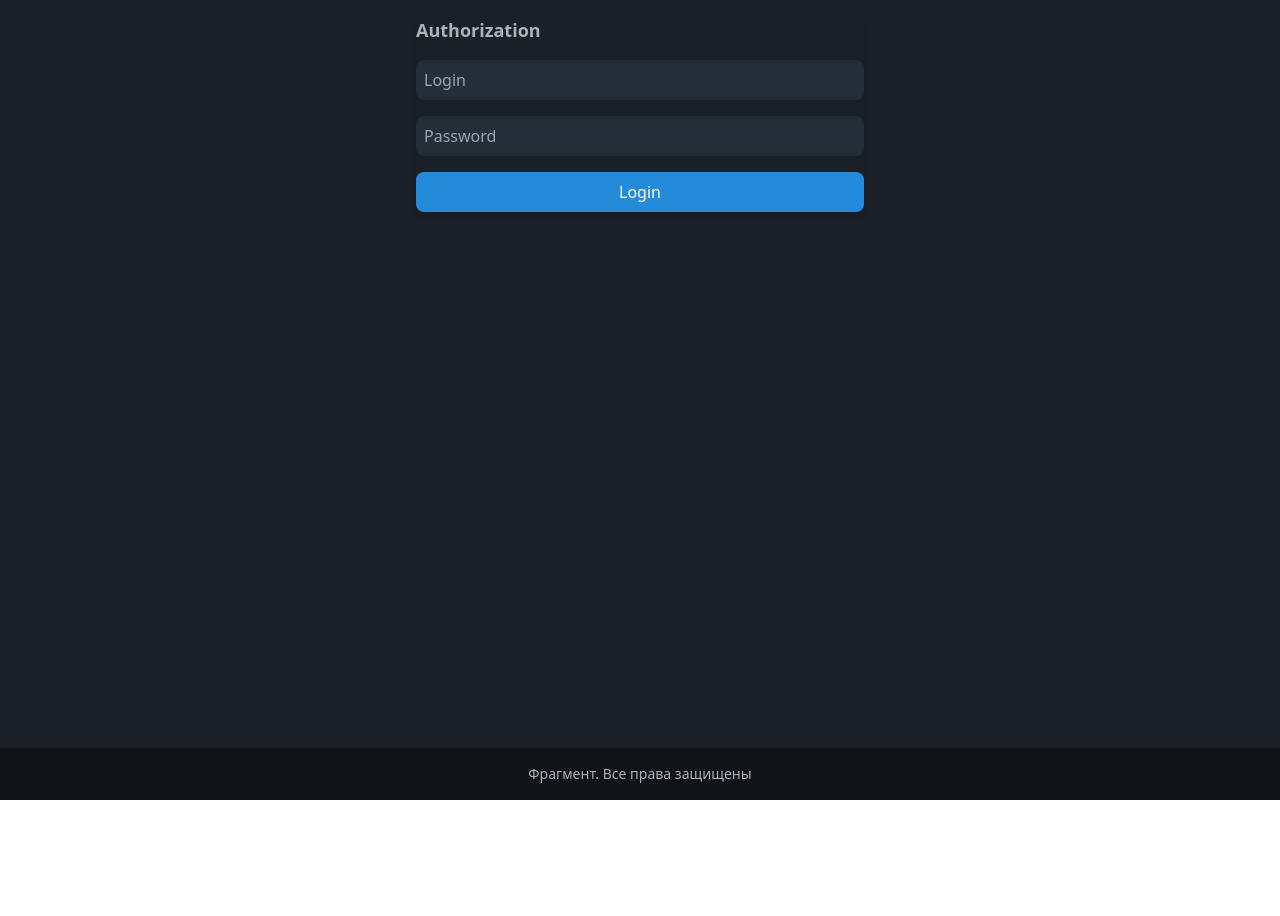
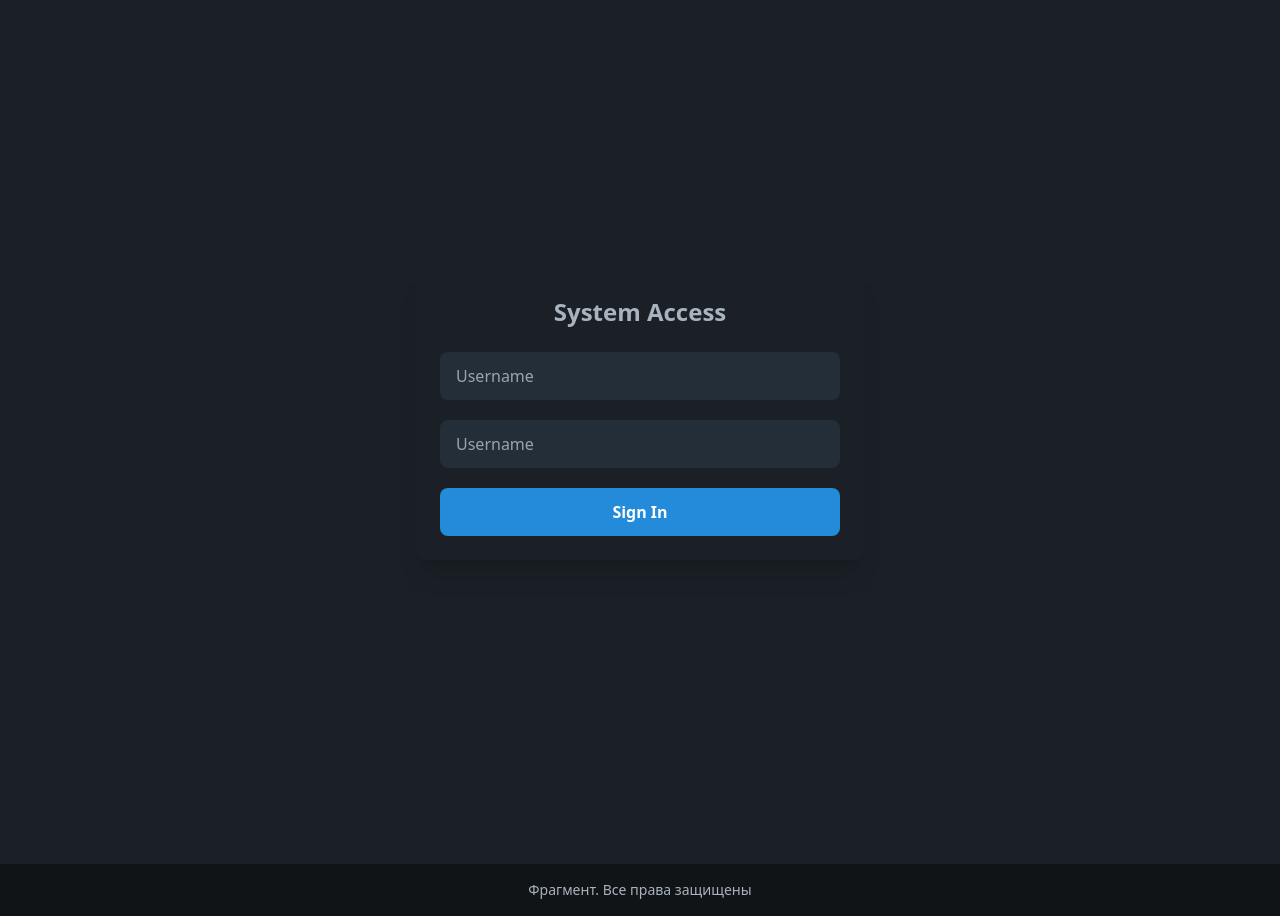
Before and after one commit to cxrsedhappy/Report-system, a React (Vite) app in the folder frontend/: page / in a window 1280 px wide. Before the commit the page ends 800 px from the top, so only its background shows below. Built offline with nearby package versions, Linux system fonts and the light colour scheme.

Commit message:
Design fixes and security

```diff
--- a/frontend/src/App.jsx
+++ b/frontend/src/App.jsx
@@ -1,17 +1,21 @@
 import {useState, useEffect, useContext} from "react";
 import { Routes, Route, Navigate } from "react-router-dom";
-import Header from "./components/Header.jsx";
+
+import {ThemeContext} from "./context/ThemeContext";
+import Cookies from "js-cookie";
+
+import Authorization from "./components/Authorization.jsx"
+import Heading from "./components/Heading.jsx";
 import Footer from "./components/Footer.jsx";
-import Authorization from "./components/Authorization.jsx";
 import LoadingBar from "./components/LoadingBar.jsx";
+import ProtectedRoute from "./components/ProtectedRoute.jsx";
+
 import UsersPage from "./pages/UsersPage";
 import PerformancePage from "./pages/PerformancePage";
 import DiplomasPage from "./pages/DiplomasPage";
 import StudentsPage from "./pages/StudentsPage";
 import GroupsPage from "./pages/GroupsPage.jsx";
 import AddSubjectPage from "./pages/AddSubjectPage";
-import {ThemeContext} from "./context/ThemeContext";
-import Cookies from "js-cookie";
 
 const validateToken = (token) => {
   try {
@@ -48,17 +52,41 @@ const App = () => {
     <div className={`flex flex-col min-h-screen bg-${theme}-bg duration-200`}>
       <LoadingBar isLoading={isLoading} />
 
-      {isAuthenticated && <Header />}
+      {isAuthenticated && <Heading />}
 
       <div className="flex-grow duration-200">
         {isAuthenticated ? (
           <Routes>
-            <Route path="/groups" element={<GroupsPage />} />
-            <Route path="/users" element={<UsersPage />} />
-            <Route path="/performance" element={<PerformancePage />} />
-            <Route path="/diplomas" element={<DiplomasPage />} />
-            <Route path="/students" element={<StudentsPage />} />
-            <Route path="/add-subject" element={<AddSubjectPage />} />
+            <Route path="/groups" element={
+              <ProtectedRoute isAuthenticated={isAuthenticated}>
+                <GroupsPage />
+              </ProtectedRoute>
+            }/>
+            <Route path="/users" element={
+              <ProtectedRoute isAuthenticated={isAuthenticated}>
+                <UsersPage />
+              </ProtectedRoute>
+            }/>
+            <Route path="/performance" element={
+              <ProtectedRoute isAuthenticated={isAuthenticated}>
+                <PerformancePage />
+              </ProtectedRoute>
+            }/>
+            <Route path="/diplomas" element={
+              <ProtectedRoute isAuthenticated={isAuthenticated}>
+                <DiplomasPage />
+              </ProtectedRoute>
+            }/>
+            <Route path="/students" element={
+              <ProtectedRoute isAuthenticated={isAuthenticated}>
+                <StudentsPage />
+              </ProtectedRoute>
+            }/>
+            <Route path="/add-subject" element={
+              <ProtectedRoute isAuthenticated={isAuthenticated}>
+                <AddSubjectPage />
+              </ProtectedRoute>
+            }/>
             <Route path="*" element={<Navigate to="/users" />} />
           </Routes>
         ) : (
--- a/frontend/src/components/Authorization.jsx
+++ b/frontend/src/components/Authorization.jsx
@@ -1,63 +1,74 @@
-import {useContext, useState} from "react";
+import {useCallback, useContext, useState} from "react";
 import axios from "axios";
 import Cookies from "js-cookie";
 import {ThemeContext} from "../context/ThemeContext.jsx";
+import PropTypes from "prop-types";
 
 const API_URL = 'http://192.168.1.63:8000/api'
 
 const Authorization = ({ onLogin, setLoading }) => {
   const { theme } = useContext(ThemeContext);
-
-  const [login, setLogin] = useState("");
-  const [password, setPassword] = useState("");
+  const [credentials, setCredentials] = useState({ login: '', password: '' });
   const [error, setError] = useState(null);
 
-  const handleLogin = async (e) => {
+  const handleSubmit = useCallback(async (e) => {
     e.preventDefault();
     setLoading(true);
     try {
-      const response = await axios.post(`${API_URL}/oauth2/authorize`, {
-        login,
-        password,
-      });
-      Cookies.set("access_token", response.data["access_token"], { path: "/" });
-      setError(null);
+      const { data } = await axios.post(`${API_URL}/oauth2/authorize`, credentials);
+      Cookies.set("access_token", data["access_token"], { path: "/"});
       onLogin();
     } catch (err) {
-      setError("Invalid login or password.");
+      setError(err.response?.data?.message || "Authentication failed");
     } finally {
       setLoading(false);
     }
-  };
+  }, [credentials, onLogin, setLoading]);
+
+  const handleInputChange = useCallback((field) => (e) => {
+    setCredentials(prev => ({ ...prev, [field]: e.target.value }));
+  }, []);
 
   return (
-      <div className={`bg-${theme}-bg rounded shadow-md w-full max-w-md`}>
-        <h2 className={`text-${theme}-text text-lg font-semibold mb-4`}>Authorization</h2>
-        <form onSubmit={handleLogin} className="space-y-4">
+    <div className="min-h-screen flex items-center justify-center p-4">
+      <div className={`bg-${theme}-bg rounded-lg shadow-xl w-full max-w-md p-6`}>
+        <h1 className={`text-${theme}-text text-2xl font-bold mb-6 text-center`}>System Access</h1>
+        <form onSubmit={handleSubmit} className="space-y-5">
           <input
-            type="text"
-            placeholder="Login"
-            className={`w-full p-2 bg-${theme}-field-bg text-${theme}-text placeholder-field-placeholder rounded`}
-            value={login}
-            onChange={(e) => setLogin(e.target.value)}
+              aria-label="Login"
+              type="text"
+              placeholder="Username"
+              className={`w-full px-4 py-3 rounded-lg bg-${theme}-field-bg text-${theme}-text
+              focus:ring-2 focus:ring-${theme}-accent outline-none transition-all`}
+              value={credentials.login}
+              onChange={handleInputChange('login')}
           />
           <input
-            type="password"
-            placeholder="Password"
-            className={`w-full p-2 bg-${theme}-field-bg text-${theme}-text placeholder-field-placeholder rounded`}
-            value={password}
-            onChange={(e) => setPassword(e.target.value)}
+              aria-label="Login"
+              type="text"
+              placeholder="Username"
+              className={`w-full px-4 py-3 rounded-lg bg-${theme}-field-bg text-${theme}-text
+              focus:ring-2 focus:ring-${theme}-accent outline-none transition-all`}
+              value={credentials.password}
+              onChange={handleInputChange('password')}
           />
-          {error && <p className="text-red-500 text-sm font-bold">{error}</p>}
+          {error && <div className="text-red-500 text-sm mt-2">{error}</div>}
           <button
             type="submit"
-            className={`w-full bg-${theme}-btn-primary-bg text-${theme}-btn-primary hover:bg-btn-primary-hover transition duration-DEFAULT p-2 rounded`}
+            className={`w-full py-3 px-4 rounded-lg bg-${theme}-btn-primary-bg text-white
+              hover:bg-${theme}-btn-primary-hover transition-colors font-semibold`}
           >
-            Login
+            Sign In
           </button>
         </form>
       </div>
+    </div>
   );
 };
 
+Authorization.propTypes = {
+  onLogin: PropTypes.func.isRequired,
+  setLoading: PropTypes.func.isRequired
+};
+
 export default Authorization;
--- a/frontend/src/components/Header.jsx
+++ b/frontend/src/components/Heading.jsx
@@ -5,7 +5,7 @@ import Cookies from "js-cookie";
 import ThemeSwitcher from "./ThemeSwitcher.jsx";
 import {ThemeContext} from "../context/ThemeContext.jsx";
 
-const Header = () => {
+const Heading = () => {
   const [login, setLogin] = useState(null);
   const [isDropdownOpen, setIsDropdownOpen] = useState(false);
   const location = useLocation(); // Получаем текущий маршрут
@@ -111,4 +111,4 @@ const Header = () => {
   );
 };
 
-export default Header;
+export default Heading;
```
